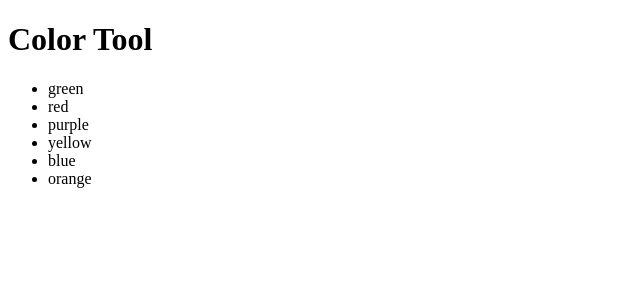
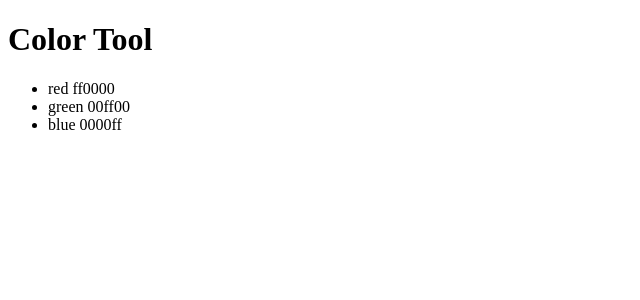
Before and after one commit to t4d-classes/bootcamp_11292021, a JavaScript app in the folder demo-app/: page / in a window 1280 px wide. Shown: the top 300 px of the page, without its empty margins (0-640 px from the left). Built offline with nearby package versions, Linux system fonts and the light colour scheme.

Commit message:
Add exercise 3

```diff
--- a/demo-app/src/components/ColorTool.js
+++ b/demo-app/src/components/ColorTool.js
@@ -1,4 +1,17 @@
 export const ColorTool = () => {
+
+  const colors = [
+    { id: 1, name: 'red', hexcode: 'ff0000' },
+    { id: 2, name: 'green', hexcode: '00ff00' },
+    { id: 3, name: 'blue', hexcode: '0000ff' },
+  ];
+
+  const colorListItems = colors.map(color => {
+    return <li key={color.id}>{color.name} {color.hexcode}</li>;
+  })
+
+  console.log(colors);
+  console.log(colorListItems);
 
   return (
     <>
@@ -6,12 +19,7 @@
         <h1>Color Tool</h1>
       </header>
       <ul>
-        <li>green</li>
-        <li>red</li>
-        <li>purple</li>
-        <li>yellow</li>
-        <li>blue</li>
-        <li>orange</li>
+        {colorListItems}
       </ul>
     </>
   );
```
Also changed, not shown: demo-app/exercises/exercise-3.md (added, +16 -0 lines).
